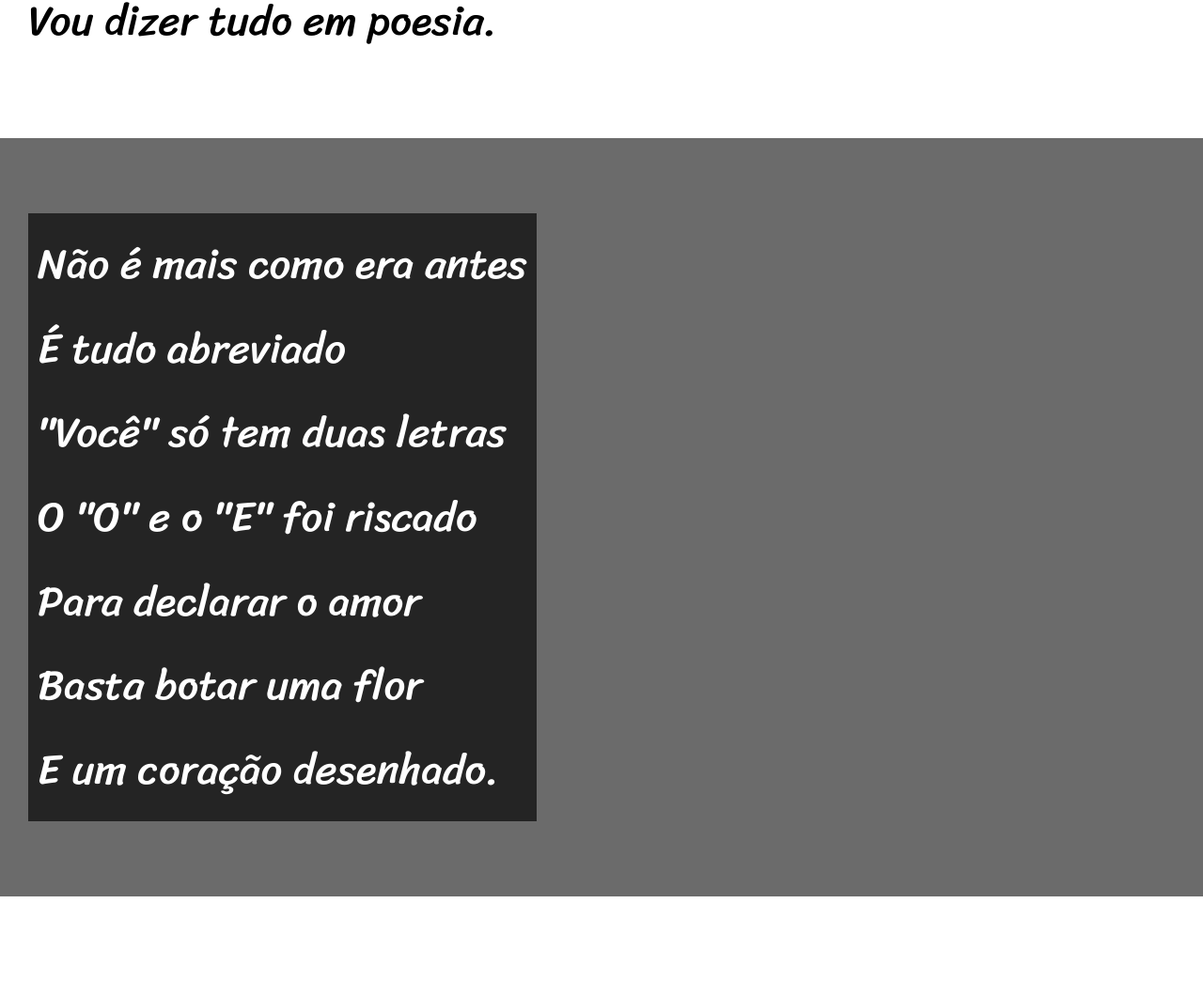
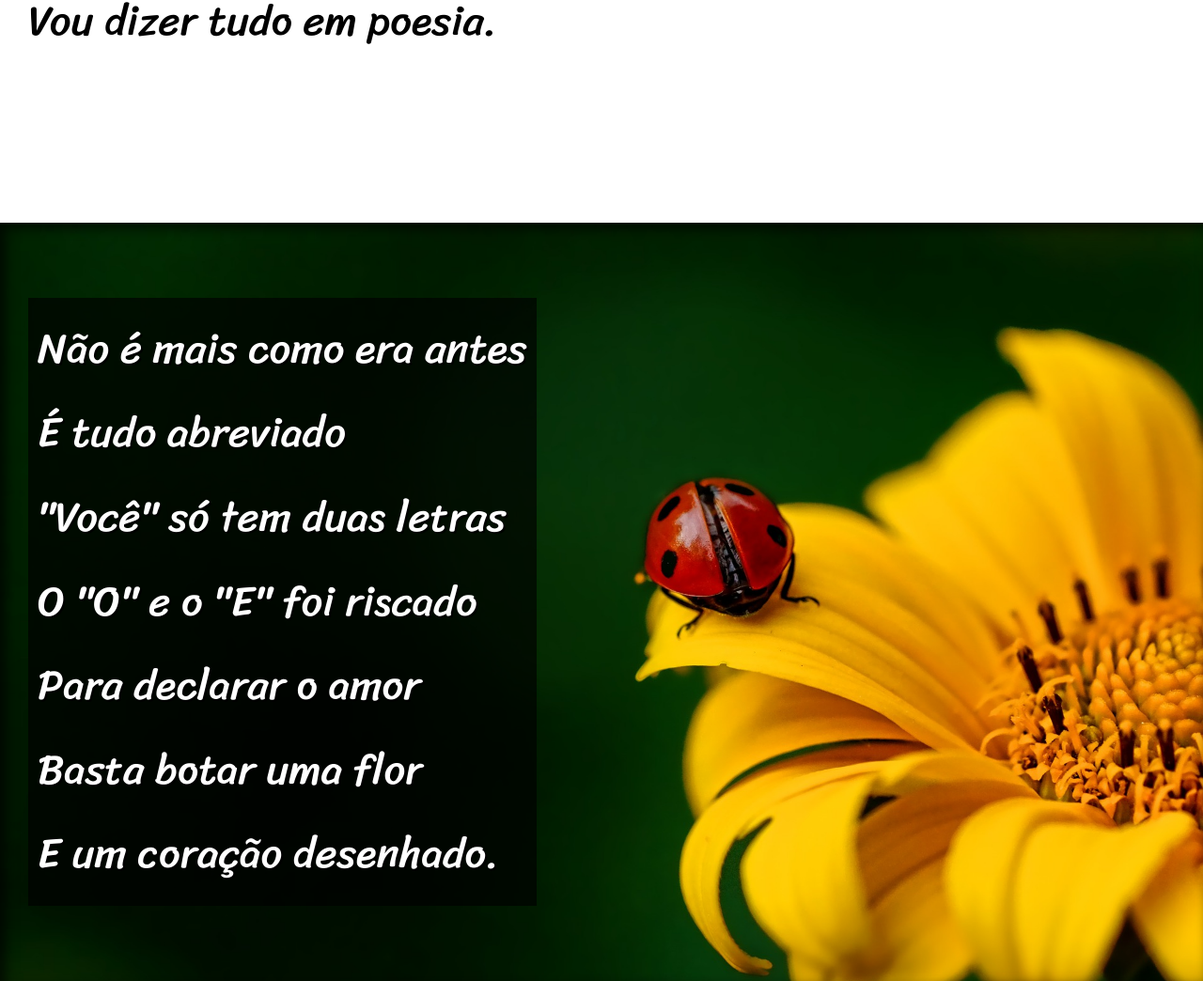
Before and after one commit to gabriel-alessio-costa/Desafio-Cordel-Moderno, a plain HTML site: page index.html in a window 1280 px wide. Shown: the part 946-1990 px from the top of the page at 94% size. Drawn offline with Linux system fonts and the light colour scheme.

Commit message:
Terminado

```diff
--- a/index.html
+++ b/index.html
@@ -25,7 +25,7 @@
 </section>
 
 
-<section class="imagem">
+<section class="imagem" id="img01">
 <p>
     Não é mais como era antes<br>
     É tudo abreviado<br>
@@ -63,7 +63,7 @@
 
 
 
-<section class="imagem">
+<section class="imagem" id="img02">
 <p>
     Tenho saudade das cartas<br>
     Escritas com a própria mão<br>
--- a/style.css
+++ b/style.css
@@ -57,6 +57,10 @@ section{
     font-size: 3.5vw;
 }
 
+section > p{
+    padding-bottom: 2em;
+}
+
 .normal{
     background-color: white;
     color: black;
@@ -65,12 +69,25 @@ section{
 .imagem{
     background-color: rgba(0, 0, 0, 0.37);
     color: white;
+    box-shadow: inset 6px 6px 13px 0px rgba(0, 0, 0, 0.715);
+    background-attachment: fixed;
 }
 
 section.imagem > p{
     display: inline-block;
     padding: 10px;
     background-color: rgba(0, 0, 0, 0.662);
+    text-shadow: 2px 2px 0px rgba(0, 0, 0, 0.806);
+}
+
+#img01{
+    background-image: url(imagens/background001.jpg);
+    background-position: right center;
+    background-size: cover;
+}
+#img02{
+    background-image: url(imagens/background002.jpg);
+    background-size: cover;
 }
 
 
```
